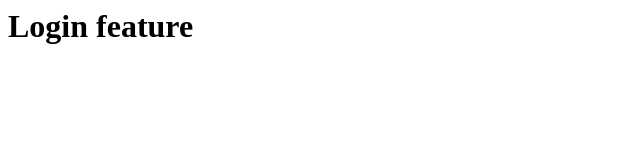
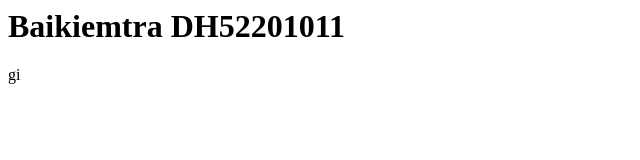
Before and after one commit to trongdai-2510/12345, a plain HTML site: page index.html in a window 1280 px wide. Shown: the whole page, without its empty margins (0-640 px from the left). Drawn offline with Linux system fonts and the light colour scheme.

Commit message:
update login feature

```diff
--- a/index.html
+++ b/index.html
@@ -1 +1 @@
-<h1>Login feature</h1>
+<h1>Baikiemtra DH52201011</h1>gi
```
